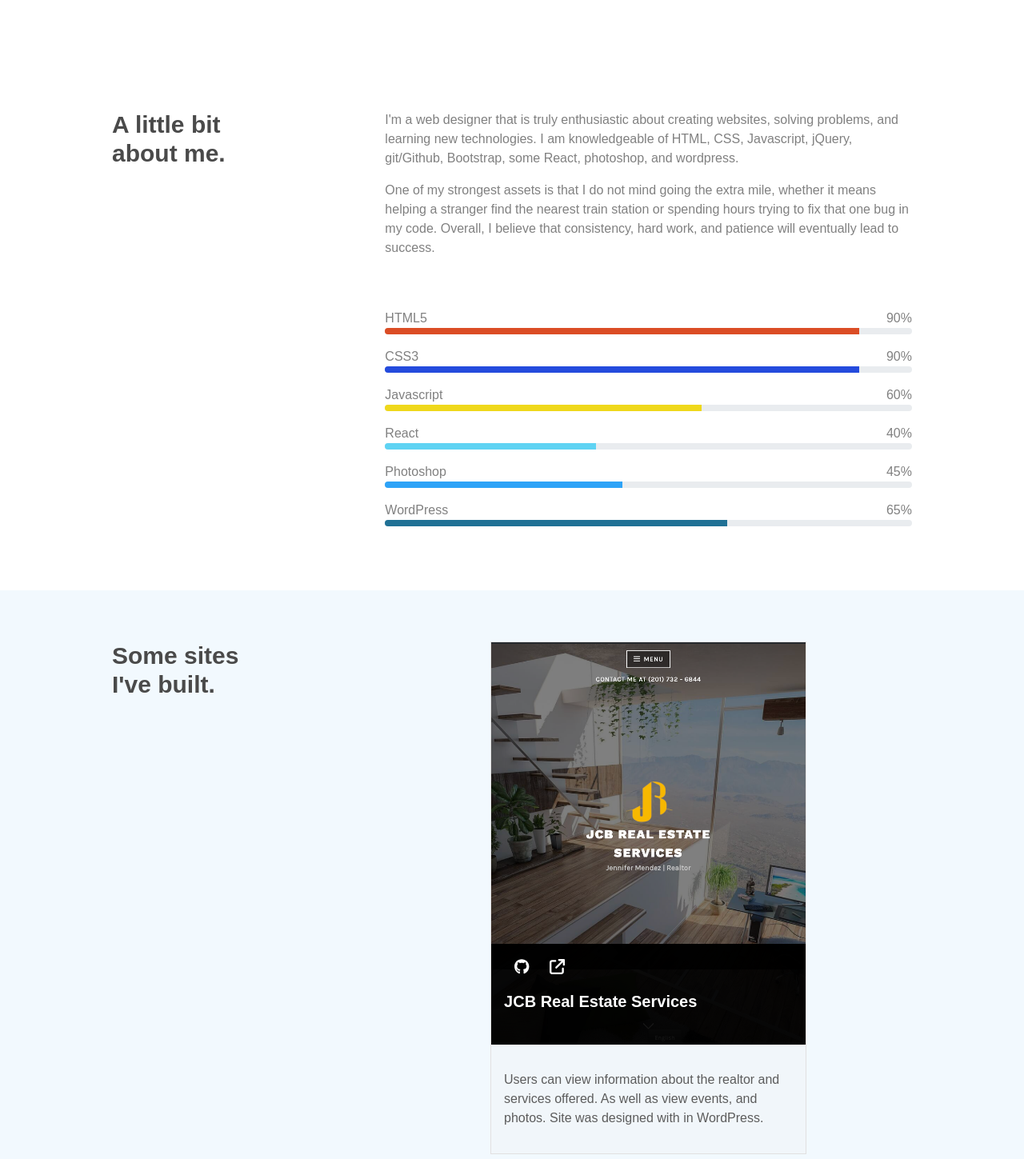
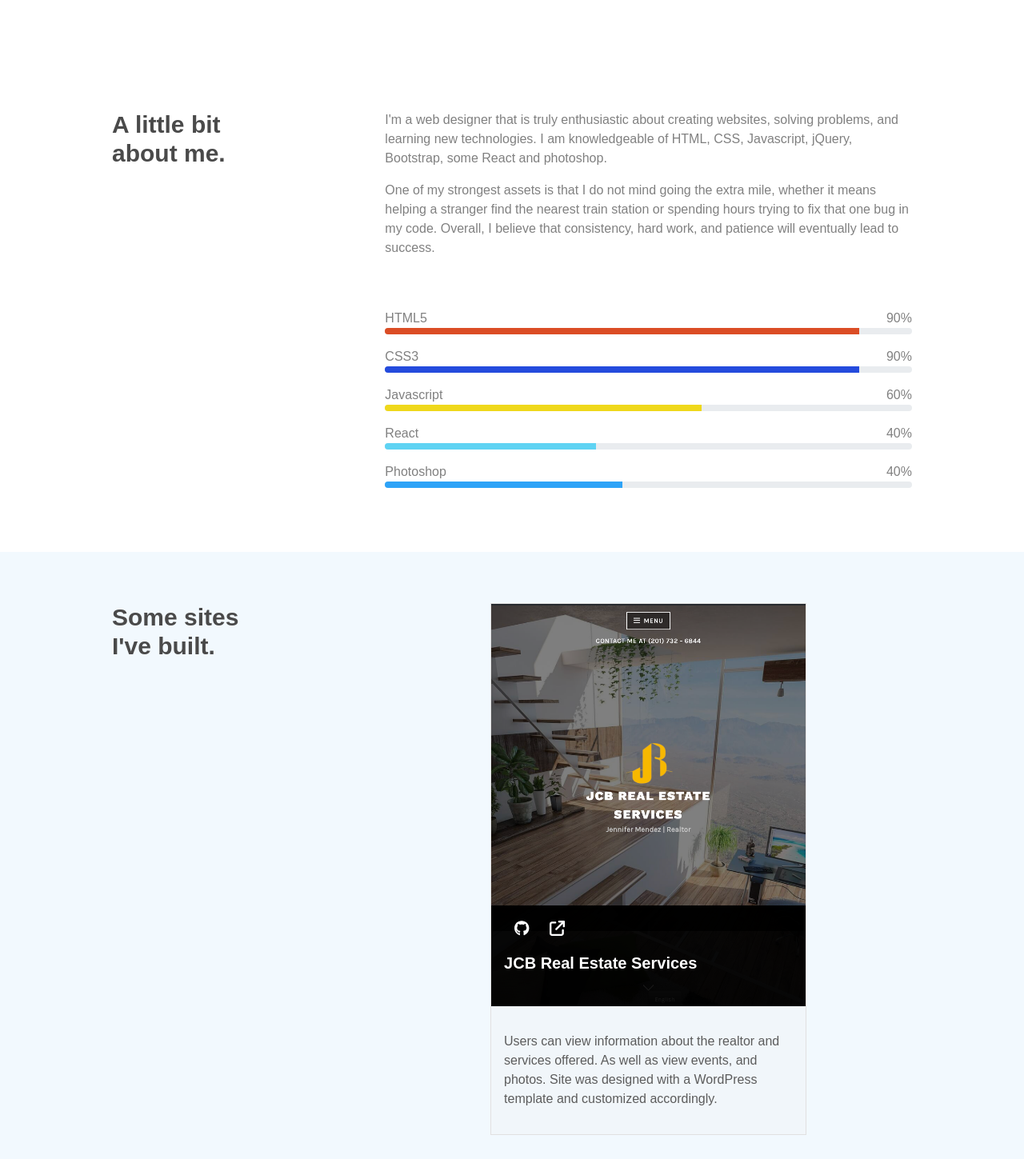
Before and after one commit to Esmendez90/portfolio, a React (Create React App) app in the folder my_portfolio/: page / in a window 1280 px wide. Shown: the part 820-2269 px from the top of the page at 80% size. Built offline with nearby package versions, Linux system fonts and the light colour scheme.

Commit message:
edited text

```diff
--- a/my_portfolio/src/components/About/About.js
+++ b/my_portfolio/src/components/About/About.js
@@ -9,7 +9,7 @@ function About() {
         <div id="about" className="about-container row-container row">
           <div className="h2-container col-sm-3">
             <div>
-              <h2 style={{color:"#4a4a4a"}}>
+              <h2 style={{ color: "#4a4a4a" }}>
                 A little bit <br />
                 about me.
               </h2>
@@ -19,8 +19,8 @@ function About() {
             <p>
               I'm a web designer that is truly enthusiastic about creating
               websites, solving problems, and learning new technologies. I am
-              knowledgeable of HTML, CSS, Javascript, jQuery, git/Github,
-              Bootstrap, some React, photoshop, and wordpress.
+              knowledgeable of HTML, CSS, Javascript, jQuery, Bootstrap, some
+              React and photoshop.
             </p>
             <p>
               One of my strongest assets is that I do not mind going the extra
--- a/my_portfolio/src/components/About/ProgressBar.js
+++ b/my_portfolio/src/components/About/ProgressBar.js
@@ -34,18 +34,18 @@ function ProgressBar() {
         </div>
 
         <div className="progress-box">
-          <p>Photoshop <span>45%</span></p>
+          <p>Photoshop <span>40%</span></p>
           <div className="progress">
             <div className="photoshop progress-color"></div>
           </div>
         </div>
 
-        <div className="progress-box">
-          <p>WordPress <span>65%</span></p>
+        {/* <div className="progress-box">
+          <p>WordPress <span>45%</span></p>
           <div className="progress">
             <div className="wp progress-color"></div>
           </div>
-        </div>
+        </div> */}
       </div>
     </>
   );
--- a/my_portfolio/src/components/Works/Projects.json
+++ b/my_portfolio/src/components/Works/Projects.json
@@ -4,7 +4,7 @@
         "image": "/images/jcbhomes.png",
         "alt": "JCB Homes page.",
         "title": "JCB Real Estate Services",
-        "text": "Users can view information about the realtor and services offered. As well as view events, and photos. Site was designed with in WordPress.",
+        "text": "Users can view information about the realtor and services offered. As well as view events, and photos. Site was designed with a WordPress template and customized accordingly.",
         "siteLink": "https://jcb-homes.com/",
         "repoLink": "#",
         "icon": "faGithub",
```
